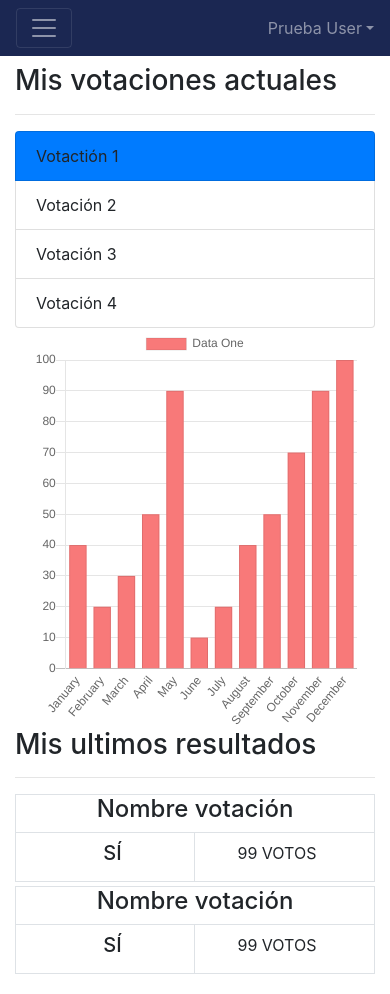
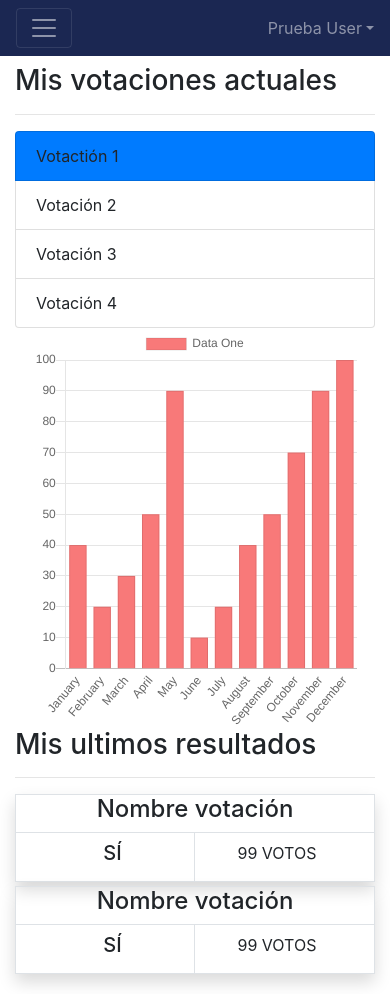
Before and after one commit to sigmdot/proyecto-u-voto, a Vue app: page /dashboard in a window 390 px wide. Built offline with nearby package versions, Linux system fonts and the light colour scheme.

Commit message:
updated ultimosresultados component

```diff
--- a/src/components/Dashboard/UltimosResultados.vue
+++ b/src/components/Dashboard/UltimosResultados.vue
@@ -1,5 +1,5 @@
 <template>
-  <div class="ultimosresultados col-12 col-sm-12 col-md-5 col-lg-3 border row p-0 m-0 mb-1">
+  <div class="ultimosresultados col-12 col-sm-12 col-md-5 col-lg-3 border row p-0 m-0 mb-1 shadow">
     <div class="col-12 border-bottom text-center">
       <h4>Nombre votación</h4>
     </div>
```
